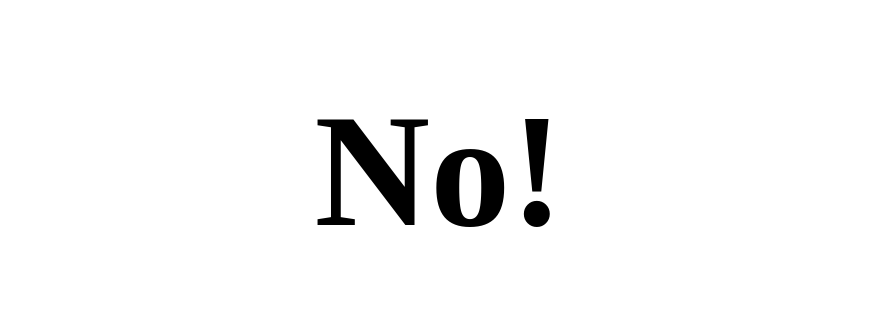
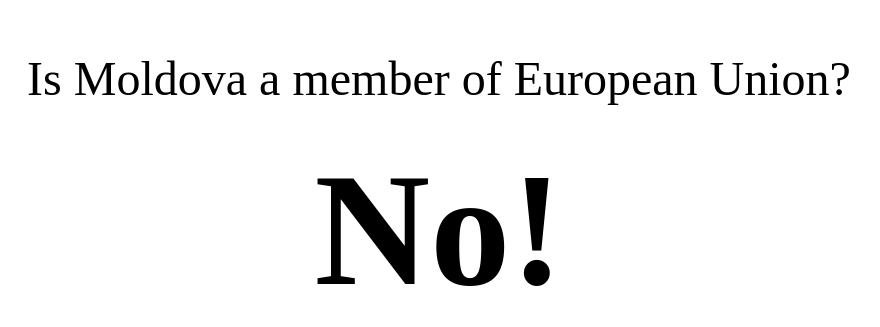
Before and after one commit to BusHero/ismoldova.eu, a plain HTML site: page index.html in a window 1280 px wide. Shown: the part 229-556 px from the top of the page, without its empty margins (201-1081 px from the left). Drawn offline with Linux system fonts and the light colour scheme.

Commit message:
feat: adds explanatory text

```diff
--- a/index.html
+++ b/index.html
@@ -4,6 +4,7 @@
 <head>
     <meta charset="UTF-8">
     <meta name="viewport" content="width=device-width, initial-scale=1.0">
+    <link rel="icon" type="image/png" sizes="32x32" href="/eu.ico">
     <title>Is Moldova a member of European Union?</title>
     <style>
         body {
@@ -14,15 +15,24 @@
             margin: 0;
         }
 
+        div.content {
+            font-size: 10rem;
+            font-weight: bold;
+            /* text-align: center; */
+        }
+
         h1 {
-            font-size: 10rem;
-            text-align: center;
+            font-size: 3rem;
+            font-weight: normal;
         }
     </style>
 </head>
 
 <body>
-    <h1>No!</h1>
+    <div style="text-align: center;">
+        <h1>Is Moldova a member of European Union?</h1>
+        <div class="content">No!</h1>
+        </div>
 </body>
 
 </html>
```
Also changed, not shown: eu.ico (added).
